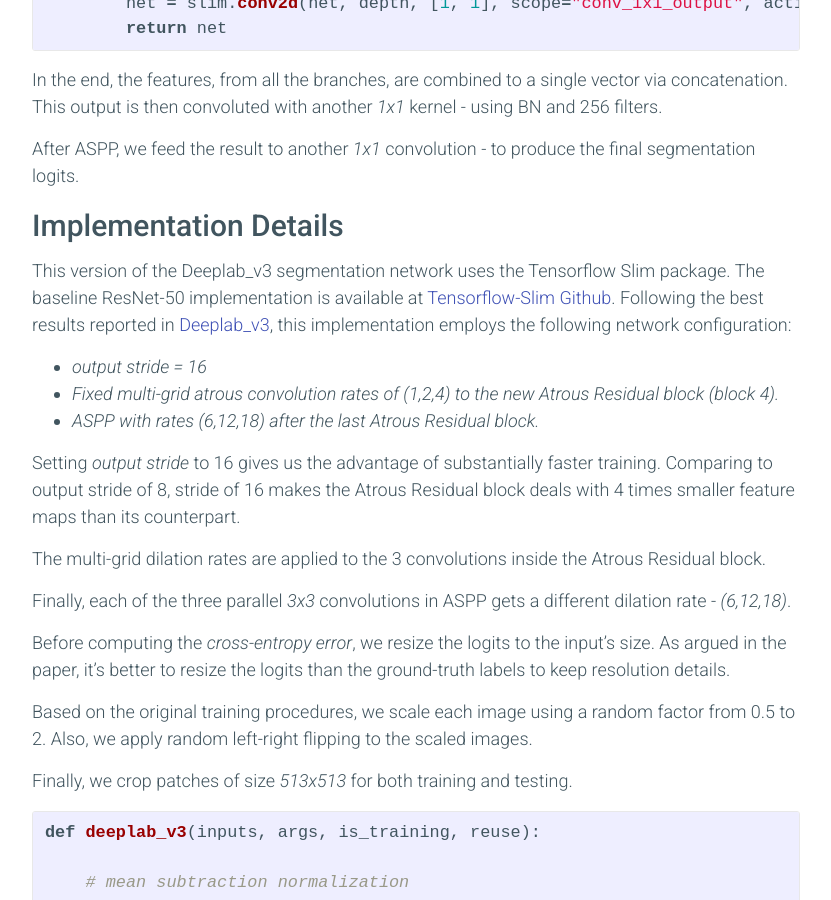
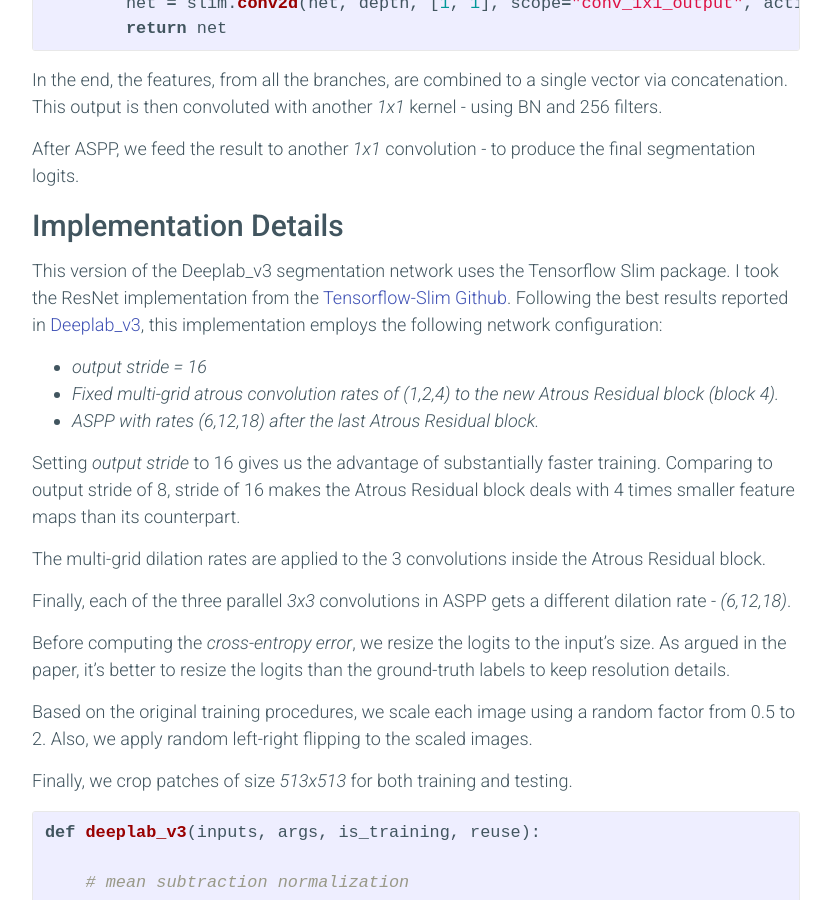
Before and after one commit to sthalles/sthalles.github.io, a Jekyll site: the page built from _posts/2018-01-29-deep_segmentation_network.markdown, in a window 1280 px wide and 900 px high, scrolled down 10137 px. Shown: the whole window, without its empty margins (224-1055 px from the left). Built offline with Jekyll 4.4.1, drawn with Linux system fonts in a browser that asks for light colours; nearby versions of some CDN libraries; comment, search, counter and statistics services are not loaded.

```diff
--- a/_posts/2018-01-29-deep_segmentation_network.markdown
+++ b/_posts/2018-01-29-deep_segmentation_network.markdown
@@ -226,7 +226,7 @@
 
 ## Implementation Details
 
-This version of the Deeplab_v3 segmentation network uses the Tensorflow Slim package. The baseline ResNet-50 implementation is available at [Tensorflow-Slim Github](https://github.com/tensorflow/models/tree/master/research/slim/nets). Following the best results reported in [Deeplab_v3](https://arxiv.org/pdf/1704.06857), this implementation employs the following network configuration:
+This version of the Deeplab_v3 segmentation network uses the Tensorflow Slim package. I took the ResNet implementation from the [Tensorflow-Slim Github](https://github.com/tensorflow/models/tree/master/research/slim/nets). Following the best results reported in [Deeplab_v3](https://arxiv.org/pdf/1704.06857), this implementation employs the following network configuration:
 
 -          *output stride = 16*
 -          *Fixed multi-grid atrous convolution rates of (1,2,4) to the new Atrous Residual block (block 4).*
```
